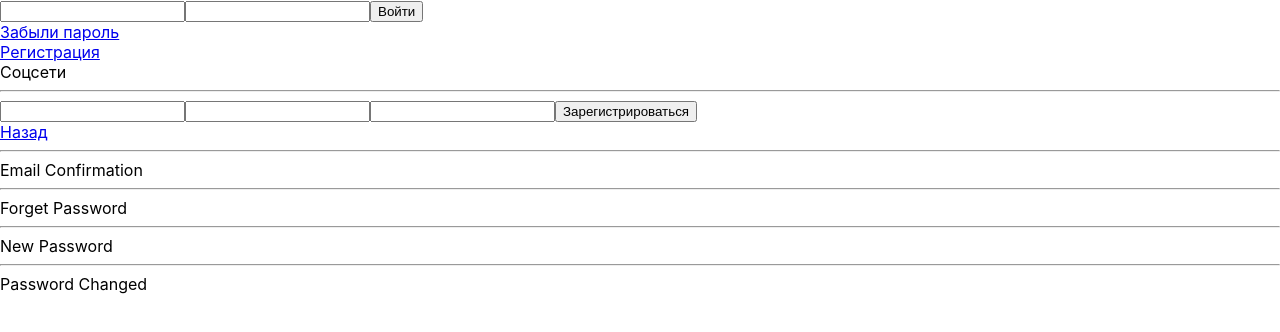
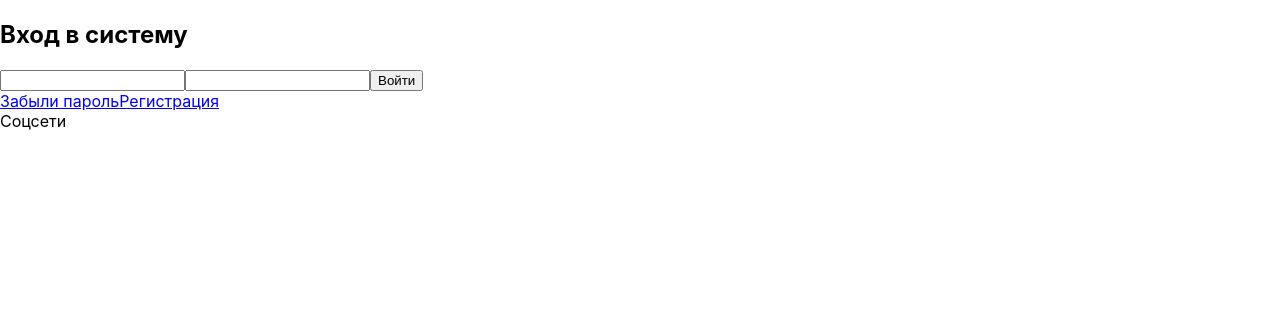
Before and after one commit to pew-rivza/looker_front, a React (Create React App) app: page /login in a window 1280 px wide. Before the commit this address led to /auth. Shown: the top 332 px of the page. Built offline with nearby package versions, Linux system fonts and the light colour scheme.

Commit message:
routing updated

```diff
--- a/src/App.tsx
+++ b/src/App.tsx
@@ -7,6 +7,8 @@ import {AuthContext} from "./context/AuthContext";
 import {Navbar} from "./components/Navbar";
 import "react-loader-spinner/dist/loader/css/react-spinner-loader.css";
 import Loader from "react-loader-spinner";
+import {ToastContainer} from "react-toastify";
+import 'react-toastify/dist/ReactToastify.css';
 
 function App() {
     const { token, login, logout, userId, ready } = useAuth();
@@ -32,6 +34,7 @@ function App() {
                 <div>
                     { routes }
                 </div>
+                <ToastContainer />
             </Router>
         </AuthContext.Provider>
     );
--- a/src/components/authStates/Login.tsx
+++ b/src/components/authStates/Login.tsx
@@ -4,6 +4,7 @@ import * as Yup from 'yup';
 import {useMessage} from "../../hooks/message.hook";
 import {AuthContext} from "../../context/AuthContext";
 import {useHttp} from "../../hooks/http.hook";
+import {Link} from "react-router-dom";
 
 export const Login = () => {
     const auth = useContext(AuthContext);
@@ -55,14 +56,15 @@ export const Login = () => {
 
     return (
         <>
+            <h2>Вход в систему</h2>
             <form onSubmit={formik.handleSubmit}>
                 <input type={"text"} {...formik.getFieldProps("email")}/>
                 <input type={"password"} {...formik.getFieldProps("password")}/>
                 <button type={"submit"} onClick={validateForm} disabled={loading}>Войти</button>
             </form>
 
-            <a href={"/"}>Забыли пароль</a><br/>
-            <a href={"/"}>Регистрация</a>
+            <Link to={"/forget"}>Забыли пароль</Link>
+            <Link to={"/registry"}>Регистрация</Link>
 
             <div>
                 Соцсети
--- a/src/components/authStates/Registry.tsx
+++ b/src/components/authStates/Registry.tsx
@@ -68,7 +68,7 @@ export const Registry = () => {
                 <input type={"passwordAgain"} {...formik.getFieldProps("passwordAgain")}/>
                 <button type={"submit"} onClick={validateForm} disabled={loading}>Зарегистрироваться</button>
             </form>
-            <a href={"/"}>Назад</a>
+            <Link to={"/login"}>У меня уже есть аккаунт</Link>
         </>
     )
 }
--- a/src/routes.tsx
+++ b/src/routes.tsx
@@ -1,9 +1,11 @@
 import React from "react";
 import {Switch, Route, Redirect} from "react-router-dom";
-import {Auth} from "./pages/auth/Auth";
 import {Clothes} from "./pages/auth/Clothes";
 import {CreateClothes} from "./pages/auth/CreateClothes";
 import {ClothesDetail} from "./pages/auth/ClothesDetail";
+import {Login} from "./components/authStates/Login";
+import {Registry} from "./components/authStates/Registry";
+import {ForgetPassword} from "./components/authStates/ForgetPassword";
 
 export const  useRoutes = (isAuth: boolean) => {
     if (isAuth) {
@@ -24,10 +26,16 @@ export const  useRoutes = (isAuth: boolean) => {
     }
     return (
         <Switch>
-            <Route path={"/auth"} exact>
-                <Auth/>
+            <Route path={"/login"} exact>
+                <Login/>
             </Route>
-            <Redirect to={"/auth"} />
+            <Route path={"/registry"} exact>
+                <Registry/>
+            </Route>
+            <Route path={"/forget"} exact>
+                <ForgetPassword/>
+            </Route>
+            <Redirect to={"/login"} />
         </Switch>
     )
 }
```
